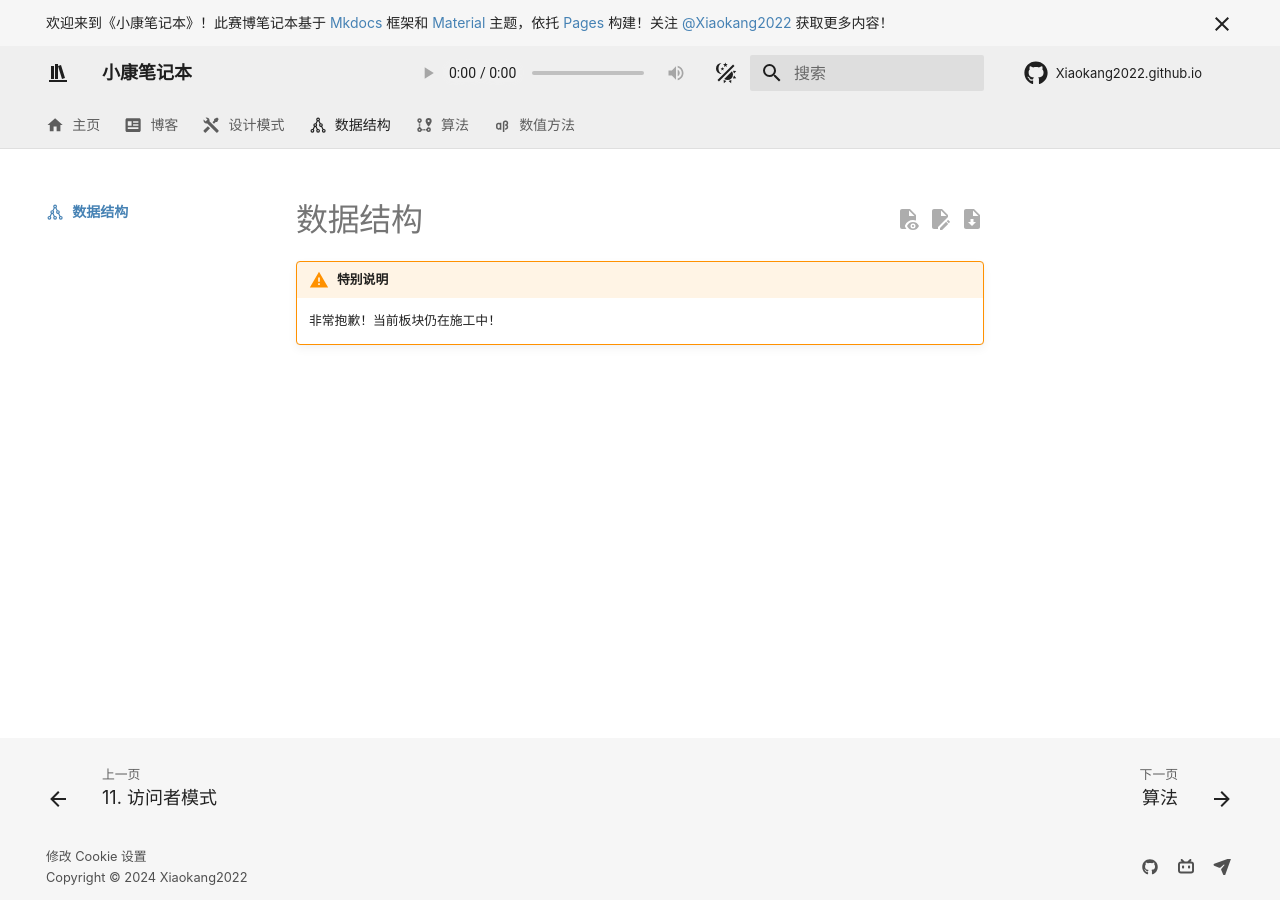
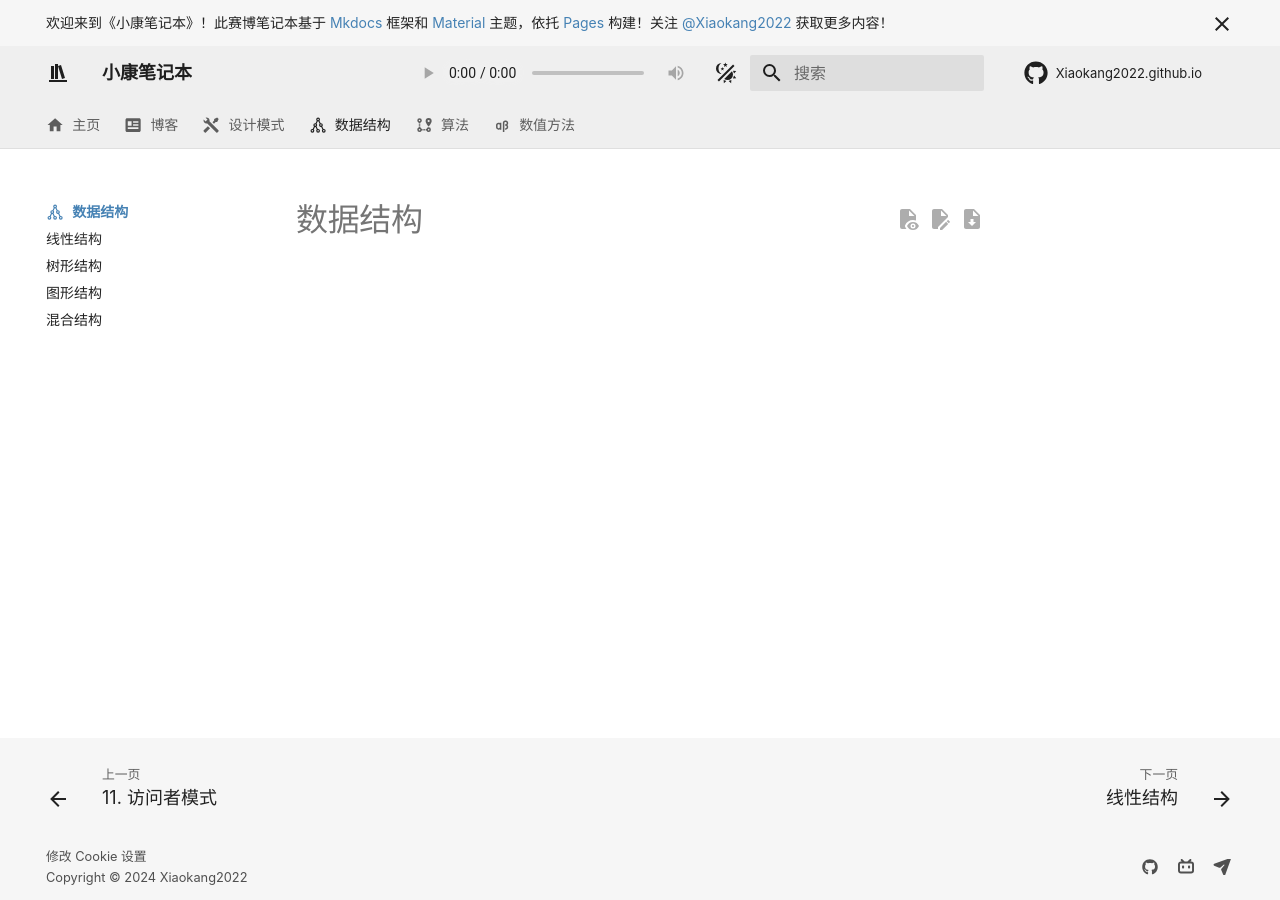
Before and after one commit to Xiaokang2022/Xiaokang2022.github.io, an MkDocs documentation site: the page built from docs/data-structure/index.md, in a window 1280 px wide. Built offline with MkDocs 1.6.1 and Material for MkDocs 9.7.7, drawn with Linux system fonts in a browser that asks for light colours; comment, search, counter and statistics services are not loaded; a style sheet for code colours, icons or effects is not loaded.

Commit message:
搭建数据结构板块的基本框架

```diff
--- /dev/null
+++ b/docs/data-structure/graph-structure/index.md
@@ -0,0 +1,5 @@
+---
+comments: true
+---
+
+# 图形结构
--- /dev/null
+++ b/docs/data-structure/hybrid-structure/index.md
@@ -0,0 +1,5 @@
+---
+comments: true
+---
+
+# 混合结构
--- a/docs/data-structure/index.md
+++ b/docs/data-structure/index.md
@@ -4,9 +4,3 @@
 ---
 
 # 数据结构
-
-/// warning | 特别说明
-
-非常抱歉！当前板块仍在施工中！
-
-///
--- /dev/null
+++ b/docs/data-structure/linear-structure/index.md
@@ -0,0 +1,5 @@
+---
+comments: true
+---
+
+# 线性结构
--- /dev/null
+++ b/docs/data-structure/tree-structure/index.md
@@ -0,0 +1,5 @@
+---
+comments: true
+---
+
+# 树形结构
--- a/mkdocs.yml
+++ b/mkdocs.yml
@@ -376,6 +376,14 @@
           # - 12. 空对象模式: design-pattern/behavioral-pattern/Null-Object-pattern.md
   - 数据结构:
       - data-structure/index.md
+      - 线性结构:
+          - data-structure/linear-structure/index.md
+      - 树形结构:
+          - data-structure/tree-structure/index.md
+      - 图形结构:
+          - data-structure/graph-structure/index.md
+      - 混合结构:
+          - data-structure/hybrid-structure/index.md
   - 算法:
       - algorithm/index.md
       - 排序:
```
Also changed, not shown: docs/index.md (+1 -1 lines).
